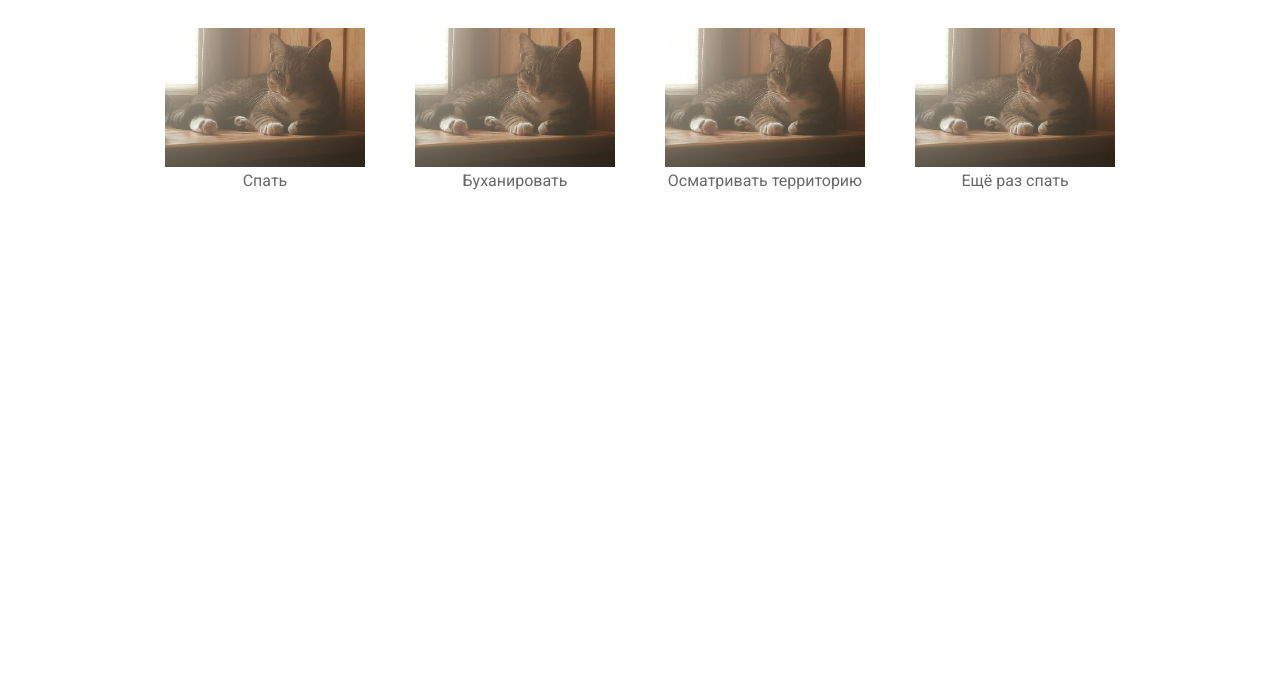
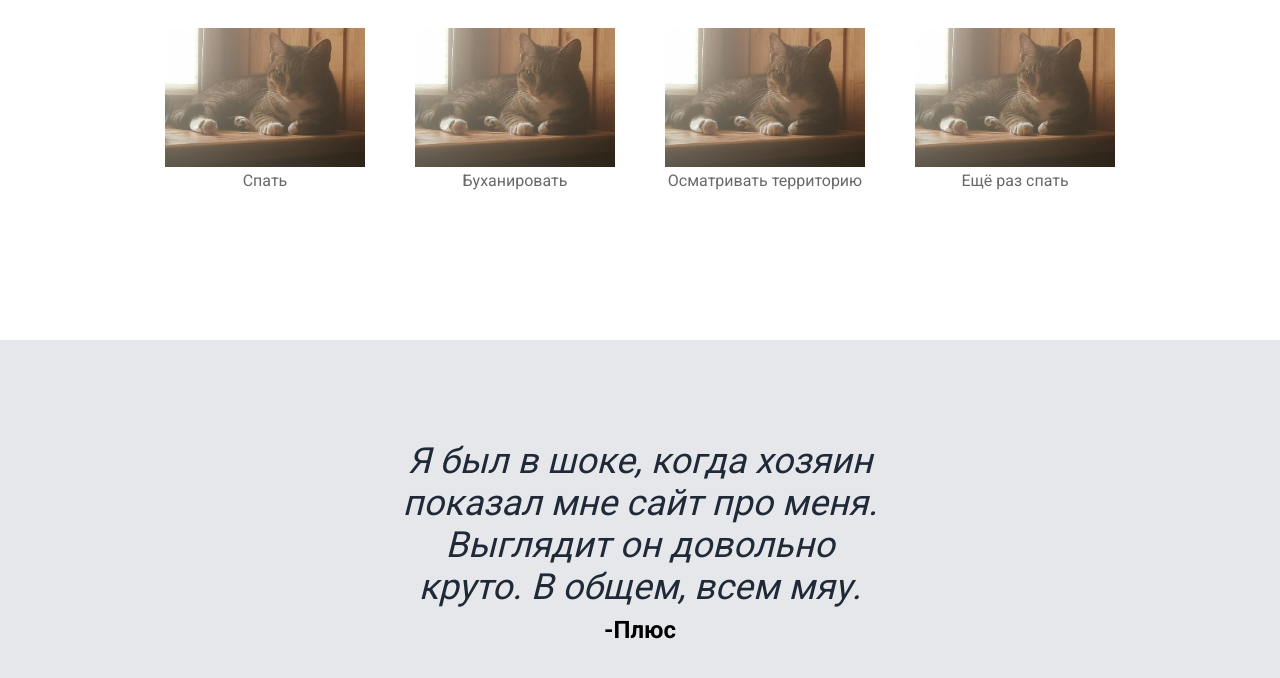
Before and after one commit to Kverkus/landing-page, a plain HTML site: page index.html in a window 1280 px wide. Shown: the part 644-1322 px from the top of the page. Before the commit the page ends 834 px from the top, so only its background shows below. Drawn offline with Linux system fonts and the light colour scheme.

Commit message:
Add quote section

```diff
--- a/index.html
+++ b/index.html
@@ -16,7 +16,7 @@
     </ul>
   </div>
 
-  <div class="hero">
+  <div class="hero-section">
     <div class="hero-left">
       <div class="hero-main-text">Этот кот шикарен</div>
       <div class="hero-secondary-text">Этот кот любит поспать и покушать. И конечно, немного пошалить.</div>
@@ -47,6 +47,11 @@
     </div>
   </div>
 
+  <div class="quote-section">
+    <div class="quote">Я был в шоке, когда хозяин показал мне сайт про меня. Выглядит он довольно круто. В общем, всем мяу.</div>
+    <div class="quote-autor">-Плюс</div>
+  </div>
+
   <div class="footer">
 
   </div>
--- a/style.css
+++ b/style.css
@@ -3,7 +3,6 @@
 body {
   margin: 0;
   font-family: Roboto, sans-serif;
-  /* color: #F9FAF8; */
 }
 
 ul {
@@ -21,7 +20,7 @@ div {
 }
 
 .header,
-.hero {
+.hero-section {
   background-color: #1F2937;
 }
 
@@ -42,7 +41,7 @@ div {
   gap: 24px;
 }
 
-.hero {
+.hero-section {
   display: flex;
   justify-content: center;
   padding: 100px;
@@ -94,4 +93,27 @@ button {
   margin-top: 50px;
   text-align: center;
   color: dimgray;
+  margin-bottom: 150px;
 }
+
+.quote-section {
+  background-color: #E5E7EB;
+  display: flex;
+  flex-direction: column;
+  align-items: center;
+  padding: 100px;
+  gap: 8px;
+}
+
+.quote {
+  font-size: 36px;
+  color: #1F2937;
+  font-style: italic;
+  width: 500px;
+  text-align: center;
+}
+
+.quote-autor {
+  font-size: 24px;
+  font-weight: 900;
+}
```
